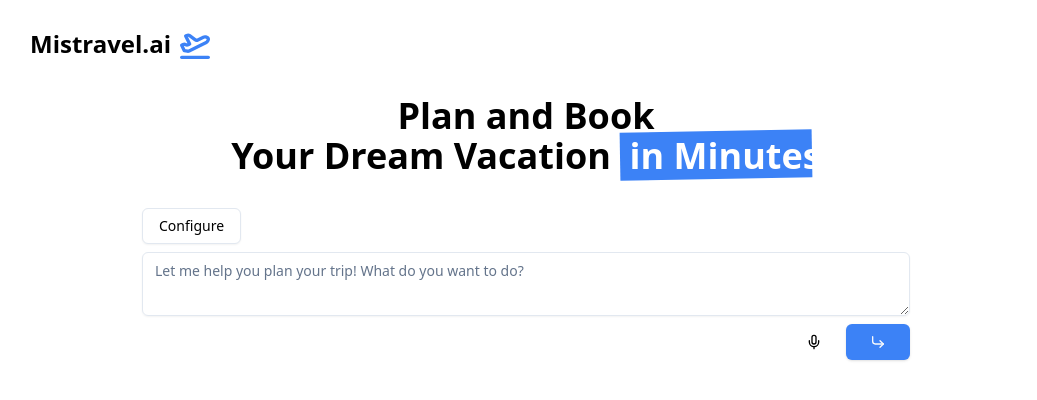
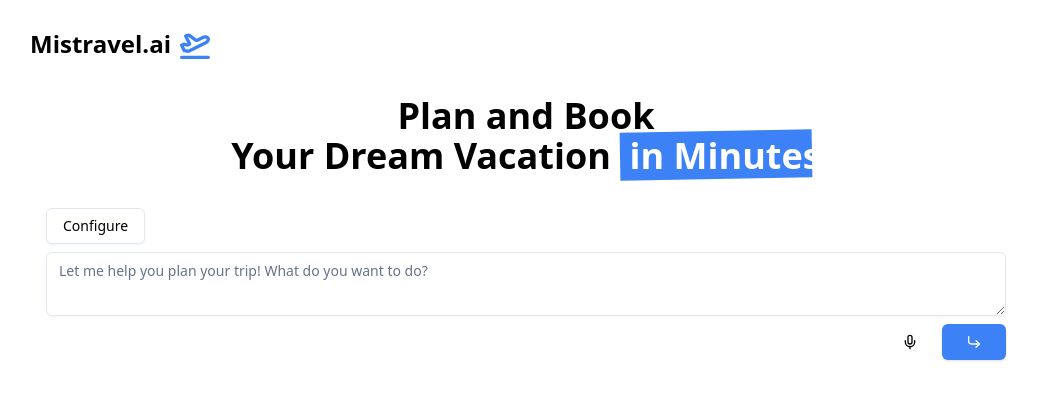
Before and after one commit to lusxvr/mistral_qb_hack, a Vue app in the folder webapp/: page / in a window 1280 px wide. Shown: the top 400 px of the page, without its empty margins (114-1151 px from the left). Built offline with nearby package versions, Linux system fonts and the light colour scheme.

Commit message:
better card wrapping on lg breakpoint

```diff
--- a/webapp/src/App.vue
+++ b/webapp/src/App.vue
@@ -4,6 +4,8 @@ import { useChatLogStore } from '@/pinia/chatLog';
 import Filter from '@/interaction/Filter.vue';
 import TextInput from '@/interaction/TextInput.vue'
 import ChatLog from '@/interaction/ChatLog.vue'
+import RecommendationCard from '@/recommendation/RecommendationCard.vue'
+
 import { PlaneTakeoff } from 'lucide-vue-next'
 
 // initialize stores
@@ -19,9 +21,9 @@ const chatLogStore = useChatLogStore();
         <PlaneTakeoff :size="32" color="#3C82F6" :stroke-width="2.5" />
       </div>
     </header>
-    <div class="flex flex-col sm:flex-row h-full mx-4 md:mx-16 xl:mx-32 space-y-2 sm:space-y-0 sm:space-x-2">
+    <div class="flex flex-col lg:flex-row h-full mx-4 md:mx-8 space-y-2 lg:space-y-0 lg:space-x-8">
       <div class="w-full flex flex-col py-2 md:py-8 text-center h-full"
-        :class="chatLogStore.hasRecommendation ? 'sm:w-[70%]' : ''"
+        :class="chatLogStore.hasRecommendation ? 'lg:w-[70%]' : ''"
       >
         <div v-if="!chatLogStore.chatStarted" class="mb-8">
           <div class="text-4xl font-bold">
@@ -42,7 +44,9 @@ const chatLogStore = useChatLogStore();
           </div>
         </div>
       </div>
-      <div v-if="chatLogStore.hasRecommendation" class="w-full sm:w-[30%] h-full">test</div>
+      <div v-if="chatLogStore.hasRecommendation" class="w-full lg:w-[30%] h-full">
+        <RecommendationCard />
+      </div>
     </div>
   </div>
 </template>
```
